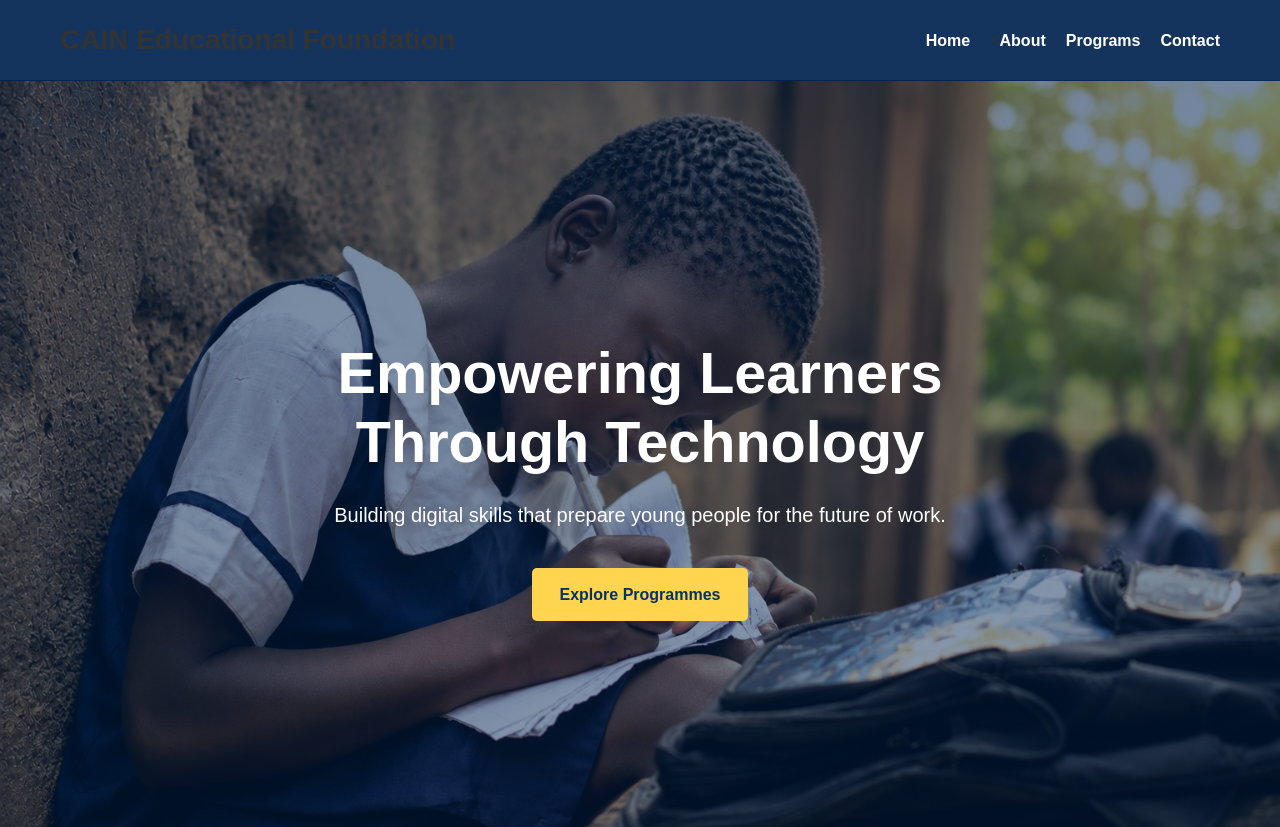
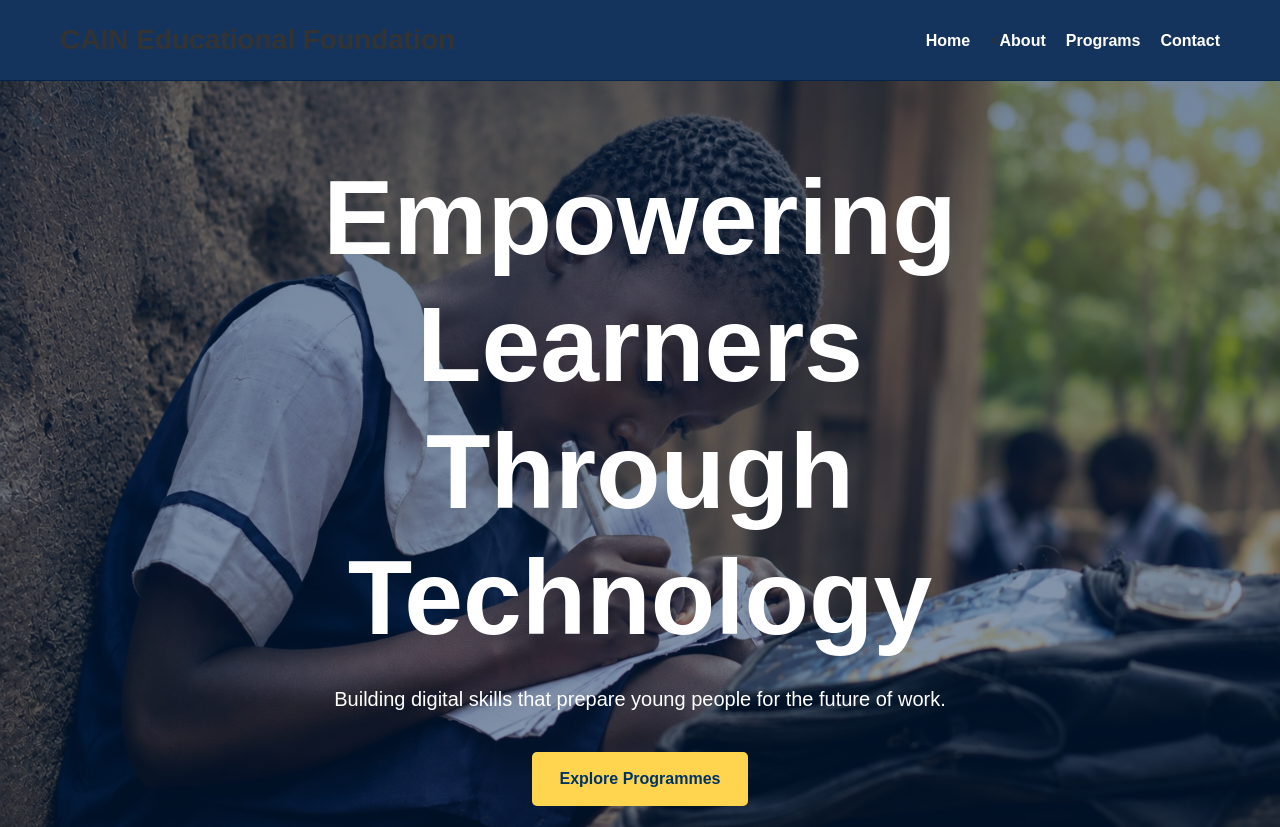
Before and after one commit to nojemeh-hash/cainafrica-homepage, a plain HTML site: page index.html in a window 1280 px wide. Shown: the top 827 px of the page. Drawn offline with Linux system fonts and the light colour scheme.

Commit message:
Update style.css

```diff
--- a/style.css
+++ b/style.css
@@ -81,7 +81,7 @@ nav a:hover{
 }
 
 .hero-content h1{
-    font-size:3.6rem;
+    font-size:6.6rem;
     margin-bottom:20px;
     line-height:1.2;
 }
@@ -118,6 +118,7 @@ nav a:hover{
 
 .btn:hover{
     background:#002b5c;
+    color:#FFD54F;
     transform:translateY(-3px);
 }
 
```
